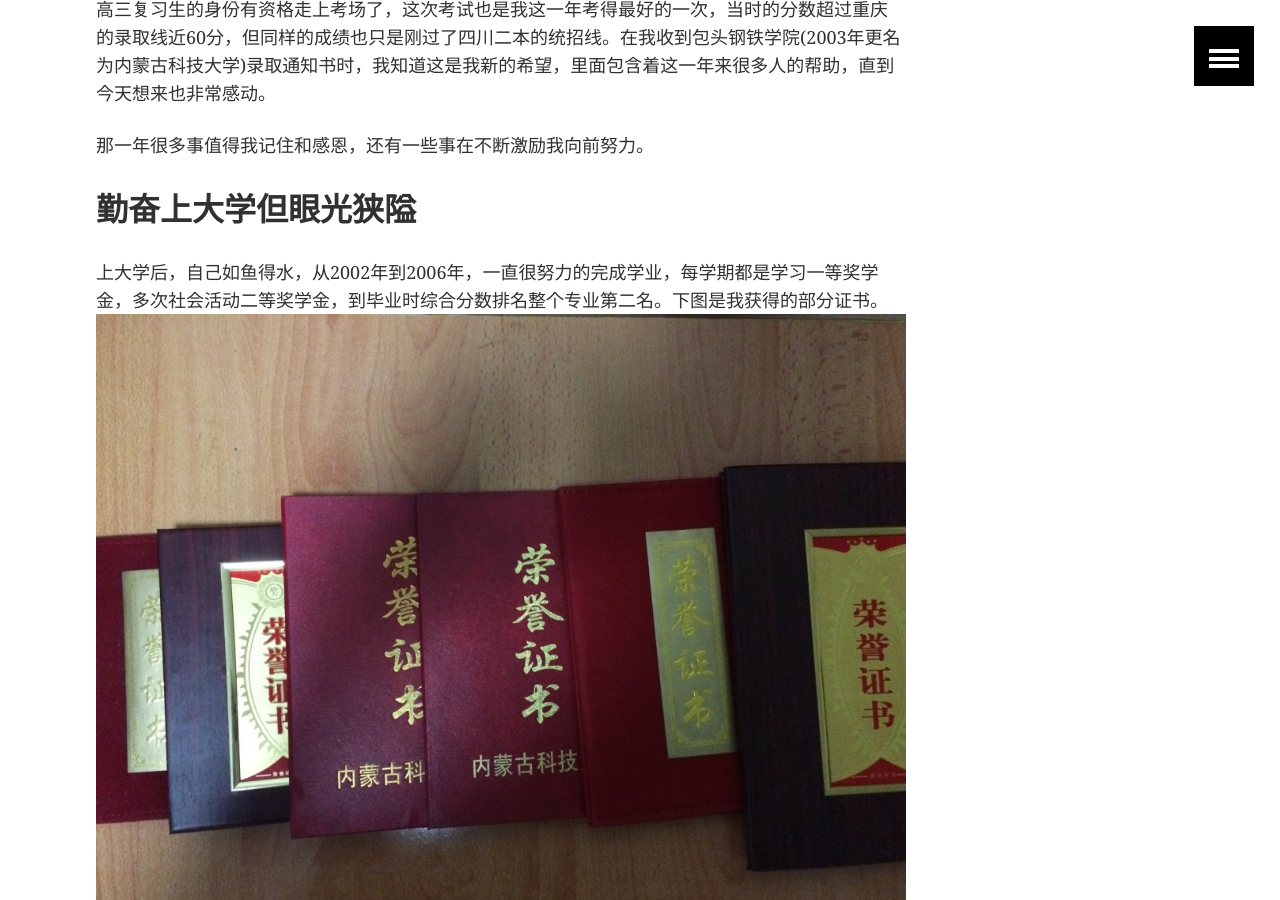
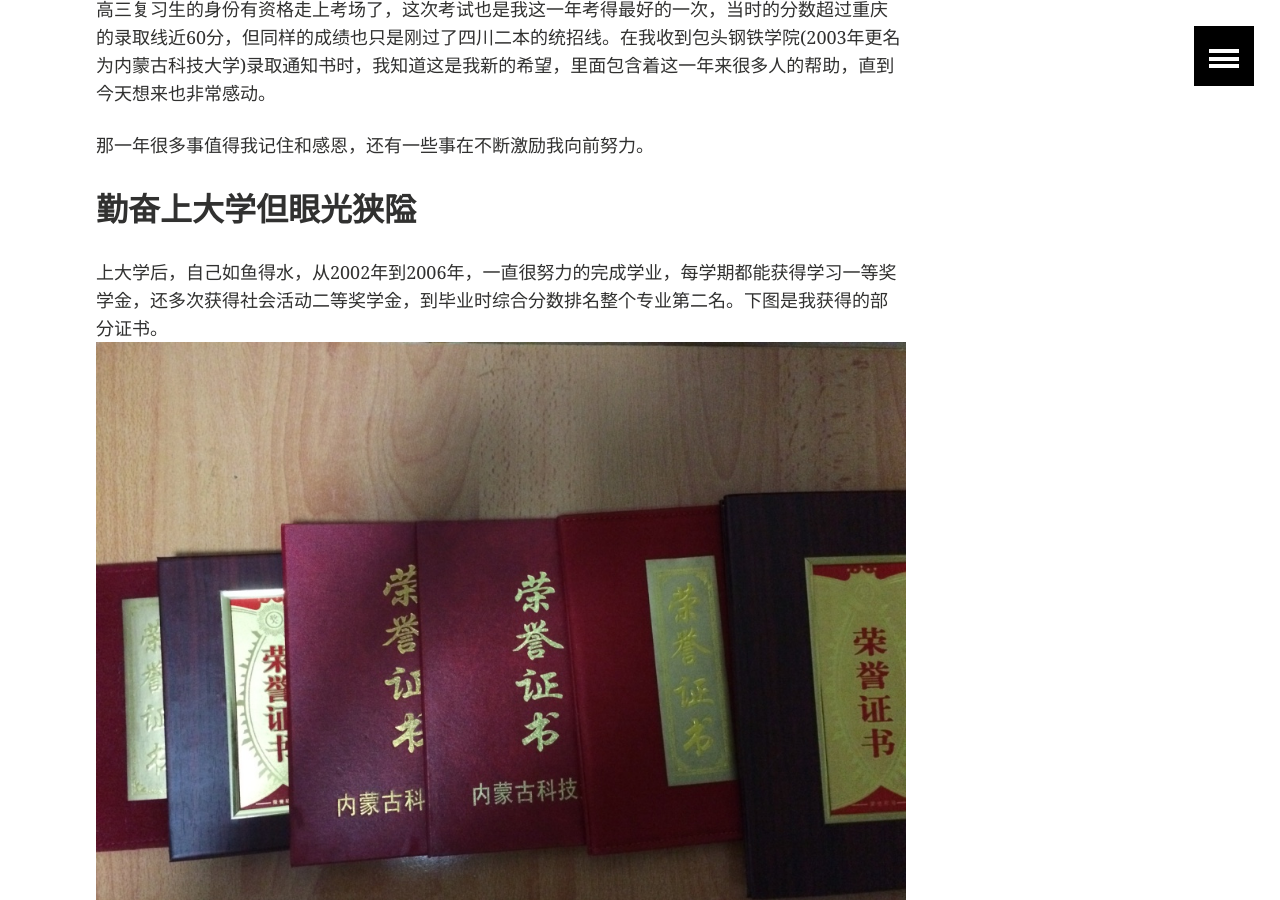
Before and after one commit to xialingsc/home, a Jekyll site: the page built from _posts/others/2015-10-09-What-I-Did-Before-I-was-25-years-old.md, in a window 1280 px wide and 900 px high, scrolled down 8273 px. Built offline with Jekyll 4.4.1, drawn with Linux system fonts in a browser that asks for light colours; a script that is not in the unit is left out; comment, search, counter and statistics services are not loaded.

Commit message:
release post

```diff
--- a/_posts/others/2015-10-09-What-I-Did-Before-I-was-25-years-old.md
+++ b/_posts/others/2015-10-09-What-I-Did-Before-I-was-25-years-old.md
@@ -76,7 +76,7 @@
 
 ## 勤奋上大学但眼光狭隘
 
-上大学后，自己如鱼得水，从2002年到2006年，一直很努力的完成学业，每学期都是学习一等奖学金，多次社会活动二等奖学金，到毕业时综合分数排名整个专业第二名。下图是我获得的部分证书。
+上大学后，自己如鱼得水，从2002年到2006年，一直很努力的完成学业，每学期都能获得学习一等奖学金，还多次获得社会活动二等奖学金，到毕业时综合分数排名整个专业第二名。下图是我获得的部分证书。
 ![部分获奖证书](../../images/teaser/jiang.jpg "部分获奖证书")
 
 即便是这样，到找工作时，也遇到一些困难，因为学的内容与公司要求掌握的差别较大，至少部分公司更希望招一些培训学校出来的人因为更容易干活。现在参加一些技术活动时，经常能看见在校学生的身影，都会觉得他们真的很了不起，他们的眼界是开阔的，至少不固步自封。
```
